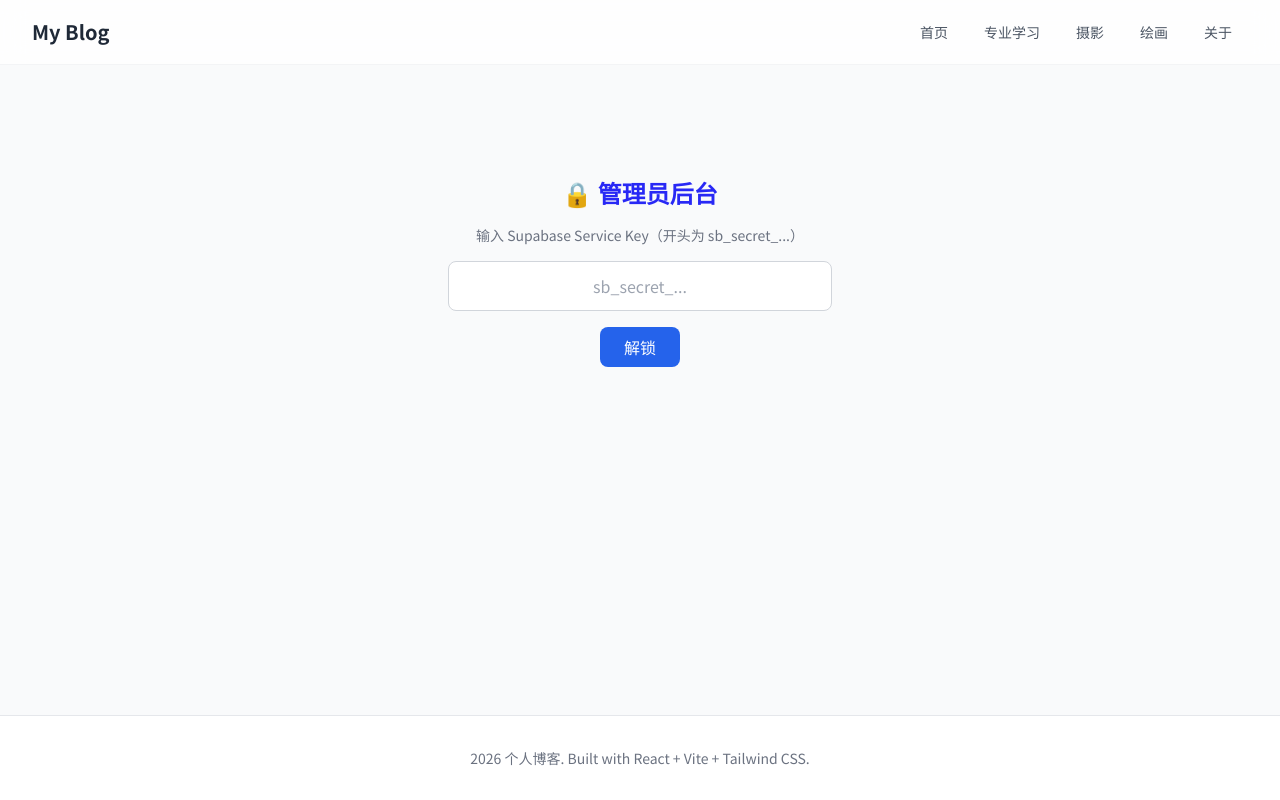
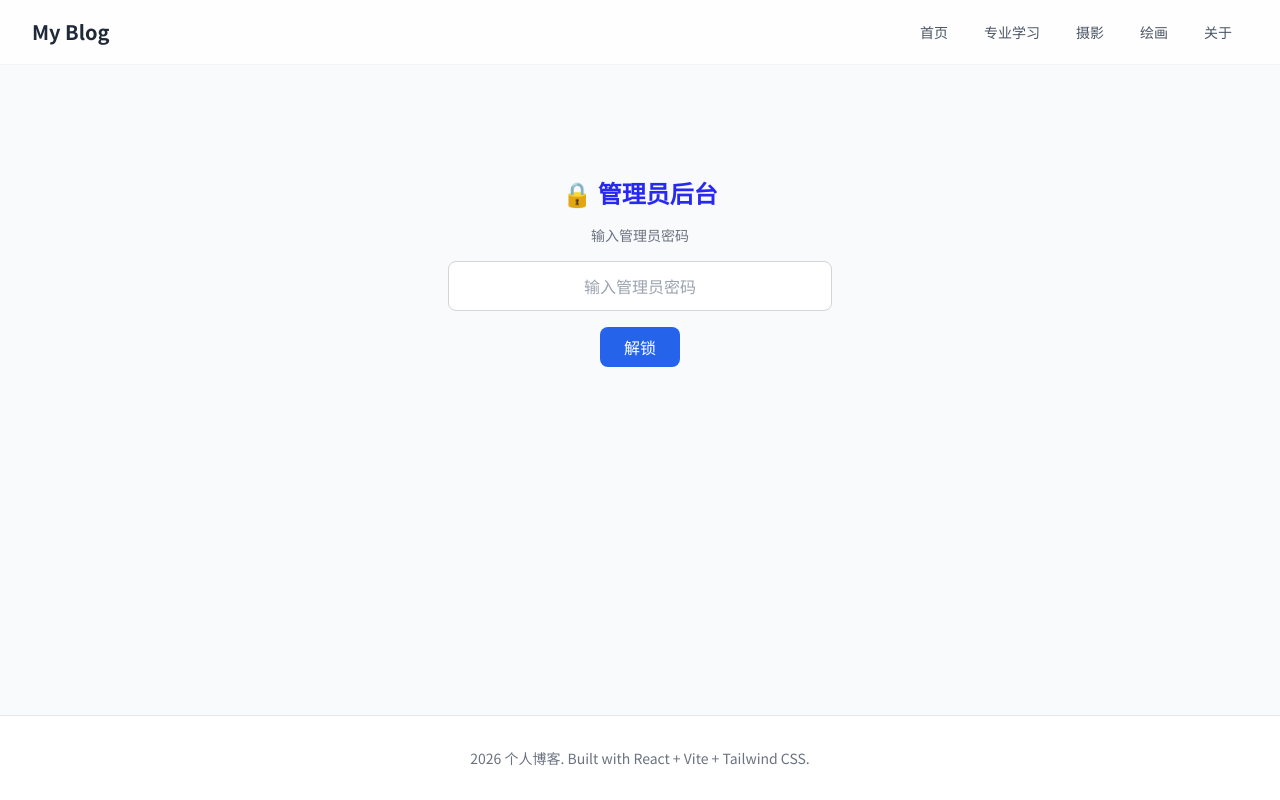
Before and after one commit to cehn-desire/web, a React (Vite) app: page /web/admin in a window 1280 px wide. Built offline with nearby package versions, Linux system fonts and the light colour scheme.

Commit message:
fix: use anon key instead of service key

```diff
--- a/src/pages/AdminPage.tsx
+++ b/src/pages/AdminPage.tsx
@@ -1,10 +1,9 @@
 import { useState } from 'react'
-import { createClient } from '@supabase/supabase-js'
-import { SUPABASE_URL } from '../lib/config'
+import { supabase } from '../lib/supabase'
 import MarkdownRenderer from '../components/MarkdownRenderer'
 
-// 用户自行输入 Supabase service key（仅本地使用），不硬编码到源码中
-const KEY_HINT = 'sb_secret_'
+// 管理员密码（与 Supabase 密钥无关，纯前端门禁）
+const ADMIN_PASSWORD = 'admin123'
 
 const emptyForm = {
   slug: '',
@@ -34,9 +33,7 @@ export default function AdminPage() {
     }
 
     setStatus(null)
-    const adminClient = createClient(SUPABASE_URL, pwd)
-    // 使用 service key 写入
-    const { error } = await adminClient.from('articles').upsert({
+    const { error } = await supabase.from('articles').upsert({
       slug: form.slug,
       title: form.title,
       category: form.category,
@@ -58,17 +55,17 @@ export default function AdminPage() {
     return (
       <div className="max-w-sm mx-auto py-20 text-center">
         <h1 className="text-2xl font-bold mb-4">🔒 管理员后台</h1>
-        <p className="text-gray-500 mb-4 text-sm">输入 Supabase Service Key（开头为 {KEY_HINT}...）</p>
+        <p className="text-gray-500 mb-4 text-sm">输入管理员密码</p>
         <input
           type="password"
           value={pwd}
           onChange={(e) => setPwd(e.target.value)}
-          onKeyDown={(e) => e.key === 'Enter' && pwd.startsWith(KEY_HINT) && setUnlocked(true)}
-          placeholder="sb_secret_..."
+          onKeyDown={(e) => e.key === 'Enter' && pwd === ADMIN_PASSWORD && setUnlocked(true)}
+          placeholder="输入管理员密码"
           className="w-full px-4 py-3 border border-gray-300 rounded-lg mb-4 text-center"
         />
         <button
-          onClick={() => pwd.startsWith(KEY_HINT) && setUnlocked(true)}
+          onClick={() => pwd === ADMIN_PASSWORD && setUnlocked(true)}
           className="px-6 py-2 bg-blue-600 text-white rounded-lg hover:bg-blue-700"
         >
           解锁
```
